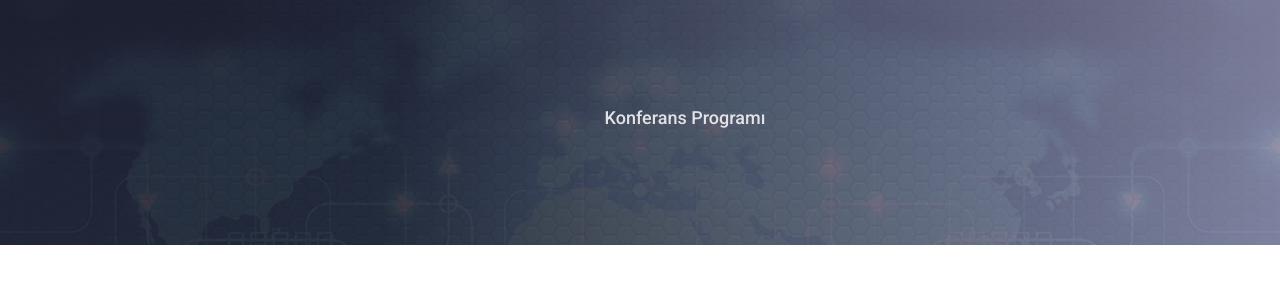
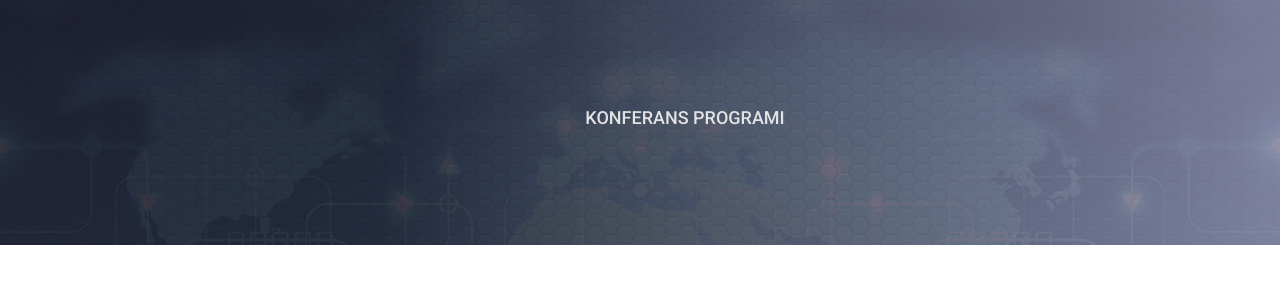
Before and after one commit to bilkamp/bilkamp19.github.io, a Jekyll site: the page built from service.html, in a window 1280 px wide. Shown: the part 142-442 px from the top of the page. Built offline with Jekyll 4.4.1, drawn with Linux system fonts in a browser that asks for light colours; nearby versions of some CDN libraries; some web fonts are replaced.

Commit message:
değişiklik

```diff
--- a/service.html
+++ b/service.html
@@ -10,7 +10,7 @@ permalink: /konferansprogrami/
         <div class="row">
             <div class="col-md-12">
                 <div class="block">
-                    <h4>Konferans Programı</h4>
+                    <h4>KONFERANS PROGRAMI</h4>
                     <p></p>
                 </div>
             </div>
```
